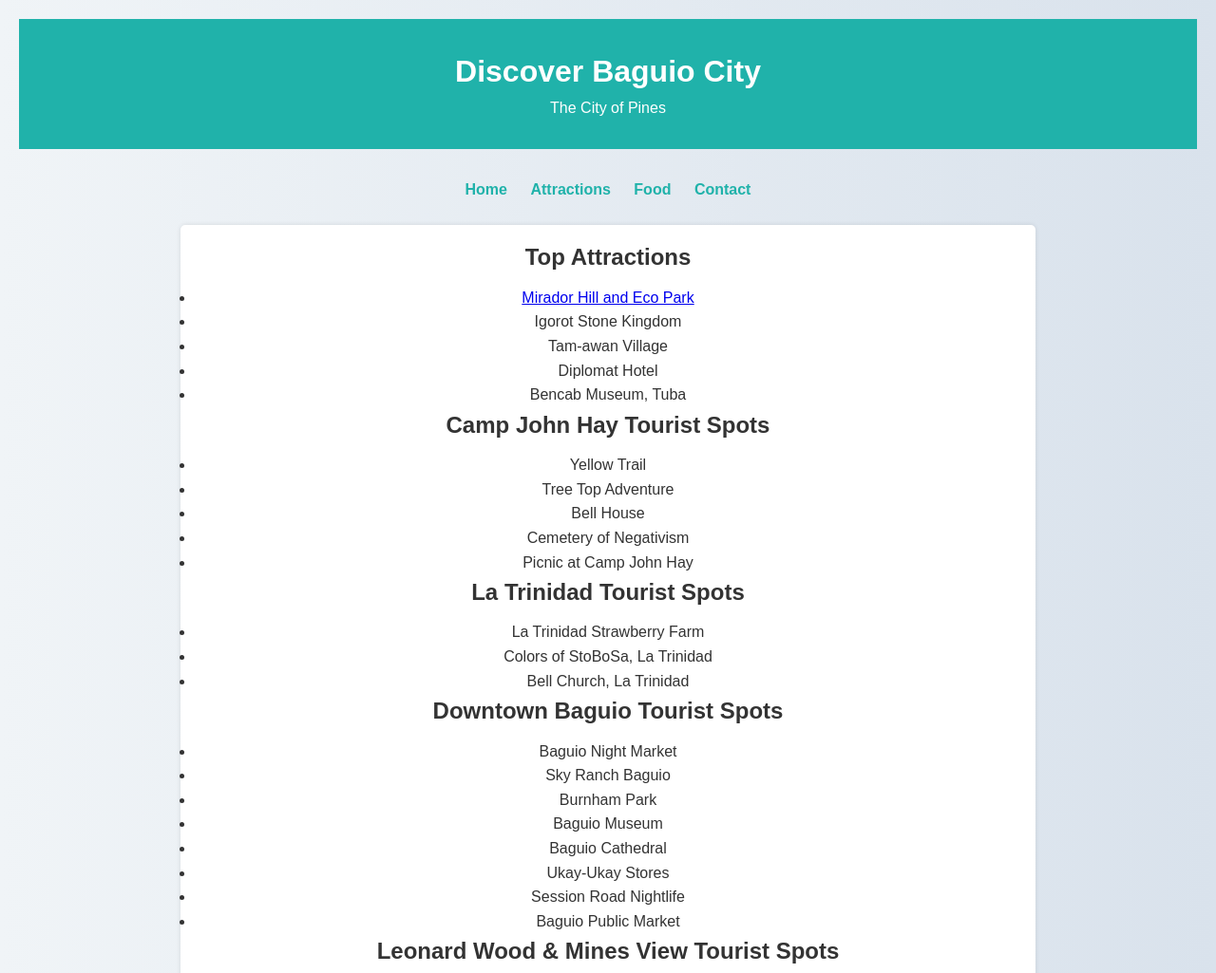
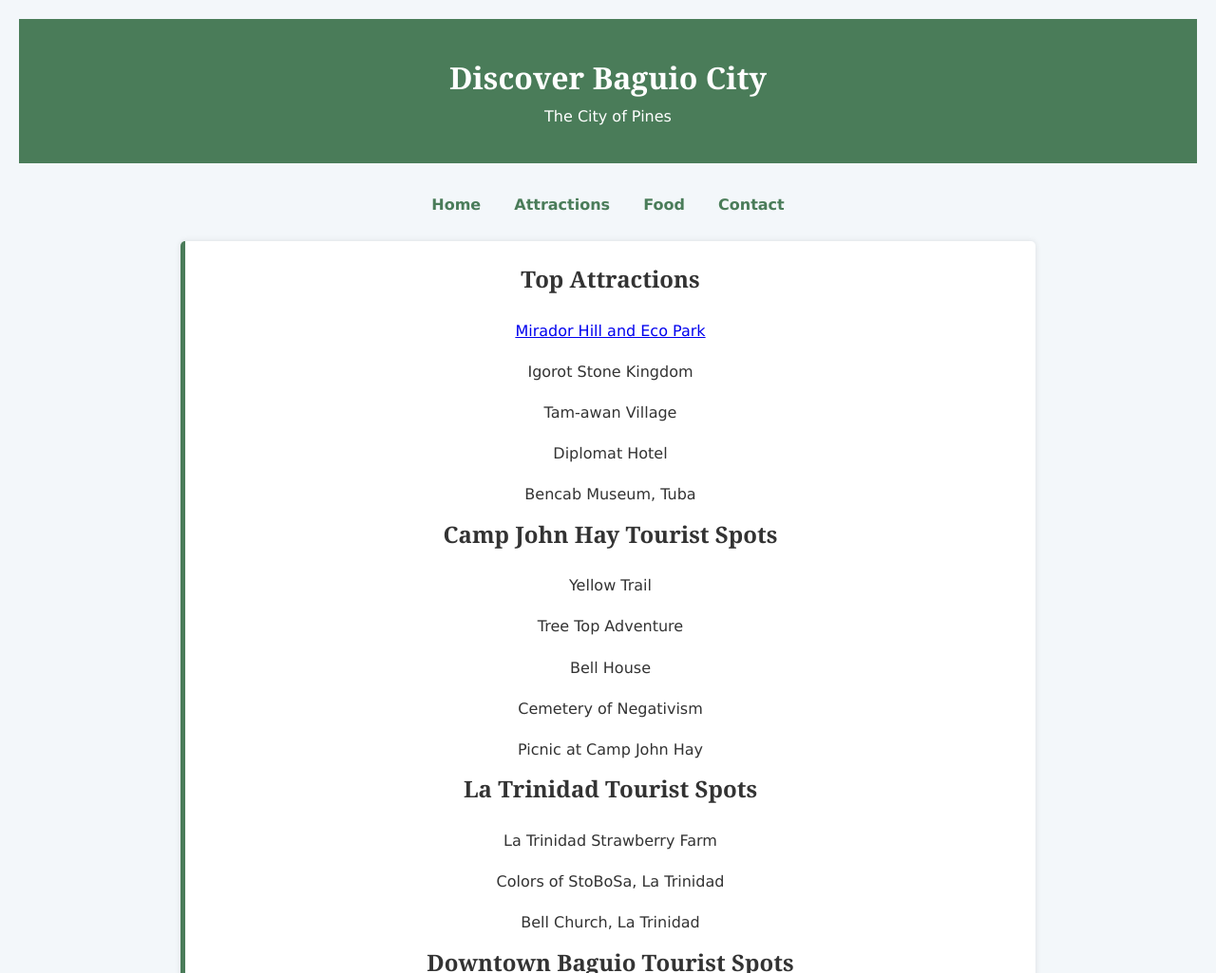
Before and after one commit to 20256204-joy/Finals-Lab2, a plain HTML site: page attractions.html in a window 1280 px wide. Shown: the top 1025 px of the page at 95% size. Drawn offline with Linux system fonts and the light colour scheme.

Commit message:
travelStyle.css

```diff
--- a/travelStyle.css
+++ b/travelStyle.css
@@ -4,20 +4,24 @@
     box-sizing: border-box;
 
     body {
-        font-family: Arial, sans-serif;
-        background: linear-gradient(to right, #f0f4f7, #d9e2ec);
+        font-family: Verdana, sans-serif;
+        background: #f3f7fa;
         color: #333;
-        line-height: 1.6;
+        line-height: 1.7;
         padding: 20px;
       }
 
     header {
         text-align: center;
-        background: lightseagreen;
+        background: #4a7c59;
         color: white;
-        padding: 30px;
+        padding: 35px;
         margin-bottom: 30px;
       }
+
+    header h1 {
+        font-family: Georgia, serif;
+    }
 
     nav {
         text-align: center;
@@ -25,13 +29,15 @@
     }
 
     nav a {
-        color: lightseagreen;
+        font-family: Verdana, sans-serif;
+        color: #4a7c59;
         text-decoration: none;
-        margin: 0 10px;
+        margin: 0 15px;
         font-weight: bold;
-      }
+    }
 
     nav a:hover {
+        color: #2f513b;
         text-decoration: underline;
       }
 
@@ -44,20 +50,33 @@
 
     section {
         background: white;
-        padding: 15px;
-        margin-bottom: 20px;
+        padding: 20px;
+        margin-bottom: 25px;
+         border-left: 5px solid #4a7c59;
         border-radius: 5px;
-        box-shadow: 0 0 5px rgba(0,0,0,0.1);
+        box-shadow: 0px 0px 6px rgba(0,0,0,0.1);
       }
 
     h2 {
-        margin-bottom: 10px;
+        font-family: Georgia, serif;
+        margin-bottom: 12px;
       }
+
+    ul {
+        list-style: none;
+        padding: 0;
+    }
+
+    ul li {
+        padding: 8px 0;
+        font-size: 16px;
+    }
 
     footer {
         text-align: center;
-        margin-top: 20px;
+        margin-top: 25px;
+        background: #e0e6e2;
+        padding: 15px;
+        font-size: 14px;
         color: #555;
-        font-size: 14px;
-      }
-}
+    }
```
